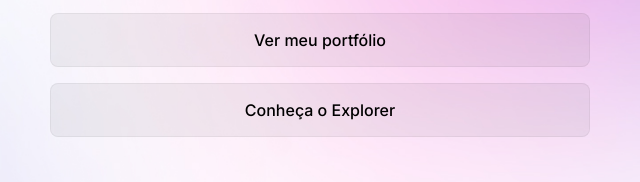
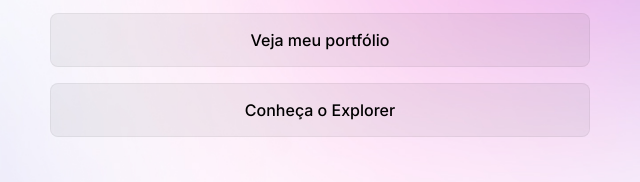
Before and after one commit to WxAraujo/wxaraujo.github.io, a plain HTML site: page index.html in a window 1280 px wide. Shown: the part 435-617 px from the top of the page, 320-960 px from the left. Drawn offline with nearby package versions, Linux system fonts and the light colour scheme.

Commit message:
text adjust

```diff
--- a/index.html
+++ b/index.html
@@ -35,7 +35,7 @@
         </li>
         <li>
           <a href="https://github.com/WxAraujo" target="_blank"
-            >Ver meu portfólio</a
+            >Veja meu portfólio</a
           >
         </li>
         <li>
```
